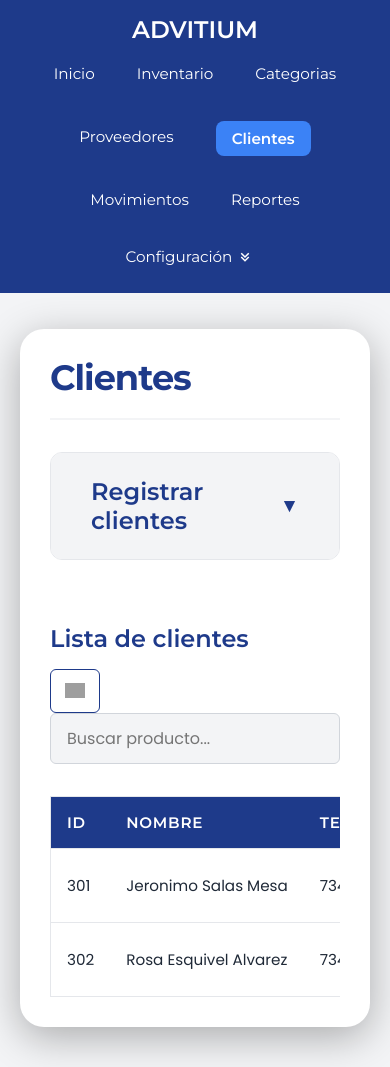
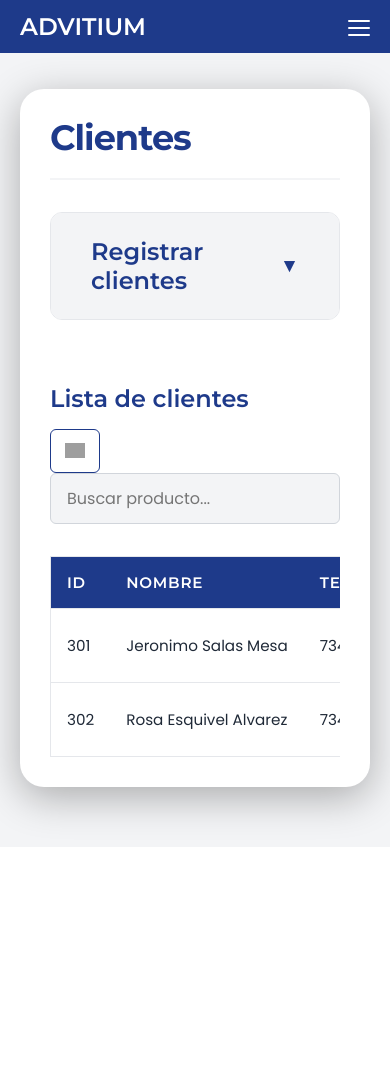
Before and after one commit to BrianaBrito/Proyecto-Programacion-Web., a PHP site: page /app/clientes.html in a window 390 px wide. Shown: the top 1067 px of the page. After the commit the page ends 840 px from the top, so only its background shows below. Run offline with PHP 8.4, Linux system fonts and the light colour scheme; grey boxes are pictures that could not be loaded.

Commit message:
feat: orden de tablas por columna y menu hamburgues en navbar
Agrega ordenamiento por columna al hacer clic en los th (soporta
numeros, moneda y texto) en las 5 paginas de gestion: categorias,
clientes, inventario, movimientos y proveedores.

Agrega menu hamburgues accesible al navbar de la app para pantallas
menores a 480px, inicializado tras la carga dinamica de navbar.html
en las 7 paginas que lo consumen.

Implementado unicamente con JavaScript vanilla, sin librerias.

```diff
--- a/app/categorias.html
+++ b/app/categorias.html
@@ -71,6 +71,8 @@
         </div>
     </main>
 
+    <script src="../assets/scripts/navbar-menu.js"></script>
+    <script src="../assets/scripts/tabla-ordenable.js"></script>
     <script>
         fetch('navbar.html')
         .then(response => response.text())
@@ -82,6 +84,7 @@
                     link.classList.add('active-link');
                 }
             });
+            inicializarMenuHamburguesa();
         })
         .catch(error => console.error("Error al cargar el navbar", error))
     </script>
--- a/app/clientes.html
+++ b/app/clientes.html
@@ -101,6 +101,8 @@
             </div>
         </main>
 
+        <script src="../assets/scripts/navbar-menu.js"></script>
+        <script src="../assets/scripts/tabla-ordenable.js"></script>
         <script>
             fetch('navbar.html')
             .then(response => response.text())
@@ -112,6 +114,7 @@
                         link.classList.add('active-link');
                 }
                 });
+                inicializarMenuHamburguesa();
             })
             .catch(error => console.error("Error al cargar el navbar", error))
         </script>
--- a/app/inicio.html
+++ b/app/inicio.html
@@ -138,6 +138,7 @@
         </div>
     </main>
 
+    <script src="../assets/scripts/navbar-menu.js"></script>
     <script>
         fetch('navbar.html')
             .then(response => response.text())
@@ -150,6 +151,7 @@
                         link.classList.add('active-link');
                     }
                 });
+                inicializarMenuHamburguesa();
             })
             .catch(error => console.error("Error al cargar el navbar:", error));
     </script>
--- a/app/inventario.html
+++ b/app/inventario.html
@@ -110,6 +110,8 @@
         </div>
     </dialog>
 
+    <script src="../assets/scripts/navbar-menu.js"></script>
+    <script src="../assets/scripts/tabla-ordenable.js"></script>
     <script>
 
         fetch('navbar.html')
@@ -122,6 +124,7 @@
                     link.classList.add('active-link');
                 }
             });
+            inicializarMenuHamburguesa();
         })
         .catch(error => console.error("Error al cargar el navbar", error))
 
--- a/app/movimientos.html
+++ b/app/movimientos.html
@@ -77,6 +77,8 @@
         </div>
     </main>
 
+    <script src="../assets/scripts/navbar-menu.js"></script>
+    <script src="../assets/scripts/tabla-ordenable.js"></script>
     <script>
         fetch('navbar.html')
         .then(response => response.text())
@@ -88,6 +90,7 @@
                     link.classList.add('active-link');
                 }
             });
+            inicializarMenuHamburguesa();
         })
         .catch(error => console.error("Error al cargar el nav", error));
     </script>
--- a/app/proveedores.html
+++ b/app/proveedores.html
@@ -95,6 +95,8 @@
         </div>
     </main>
 
+    <script src="../assets/scripts/navbar-menu.js"></script>
+    <script src="../assets/scripts/tabla-ordenable.js"></script>
     <script>
         fetch('navbar.html')
         .then(response => response.text())
@@ -106,6 +108,7 @@
                     link.classList.add('active-link');
                 }
             });
+            inicializarMenuHamburguesa();
         })
         .catch(error => console.error("Error al cargar el navbar", error))
     </script>
--- a/app/reportes.html
+++ b/app/reportes.html
@@ -84,6 +84,7 @@
         </div>
     </main>
 
+    <script src="../assets/scripts/navbar-menu.js"></script>
     <script>
         fetch('navbar.html')
             .then(response => response.text())
@@ -96,6 +97,7 @@
                         link.classList.add('active-link');
                     }
                 });
+                inicializarMenuHamburguesa();
             })
             .catch(error => console.error("Error al cargar el navbar:", error));
 
--- a/assets/css/nav.css
+++ b/assets/css/nav.css
@@ -156,3 +156,87 @@ nav ul li a:hover::after {
         font-size: 0.95rem;
     }
 }
+
+.nav-toggle {
+    display: none;
+    flex-direction: column;
+    justify-content: center;
+    align-items: center;
+    gap: 5px;
+    width: 32px;
+    height: 32px;
+    padding: 0;
+    border: none;
+    background: transparent;
+    cursor: pointer;
+    position: absolute;
+    top: 12px;
+    right: 15px;
+}
+
+.nav-toggle span {
+    display: block;
+    width: 22px;
+    height: 2px;
+    background-color: white;
+    border-radius: 2px;
+}
+
+@media (max-width: 480px) {
+    nav {
+        position: relative;
+        align-items: stretch;
+        padding: 12px 20px;
+    }
+
+    nav h2 {
+        text-align: left;
+        padding-right: 40px;
+    }
+
+    .nav-toggle {
+        display: flex;
+    }
+
+    nav ul {
+        display: none;
+        flex-direction: column;
+        align-items: stretch;
+        width: 100%;
+        gap: 0;
+        padding: 0;
+    }
+
+    nav.nav-abierto ul {
+        display: flex;
+    }
+
+    nav ul li {
+        width: 100%;
+        justify-content: center;
+        padding: 10px 0;
+    }
+
+    .menu-item {
+        width: 100%;
+        flex-direction: column;
+    }
+
+    .menu-item > a {
+        justify-content: center;
+    }
+
+    .opciones-menu-config {
+        position: static;
+        width: 100%;
+        clip-path: none;
+        max-height: 0;
+        overflow: hidden;
+        transition: max-height 0.3s ease-in-out;
+    }
+
+    .menu-item:hover .opciones-menu-config,
+    .menu-item:focus-within .opciones-menu-config {
+        max-height: 200px;
+    }
+}
```
Also changed, not shown: assets/scripts/navbar-menu.js (added, +33 -0 lines), assets/scripts/tabla-ordenable.js (added, +96 -0 lines).
